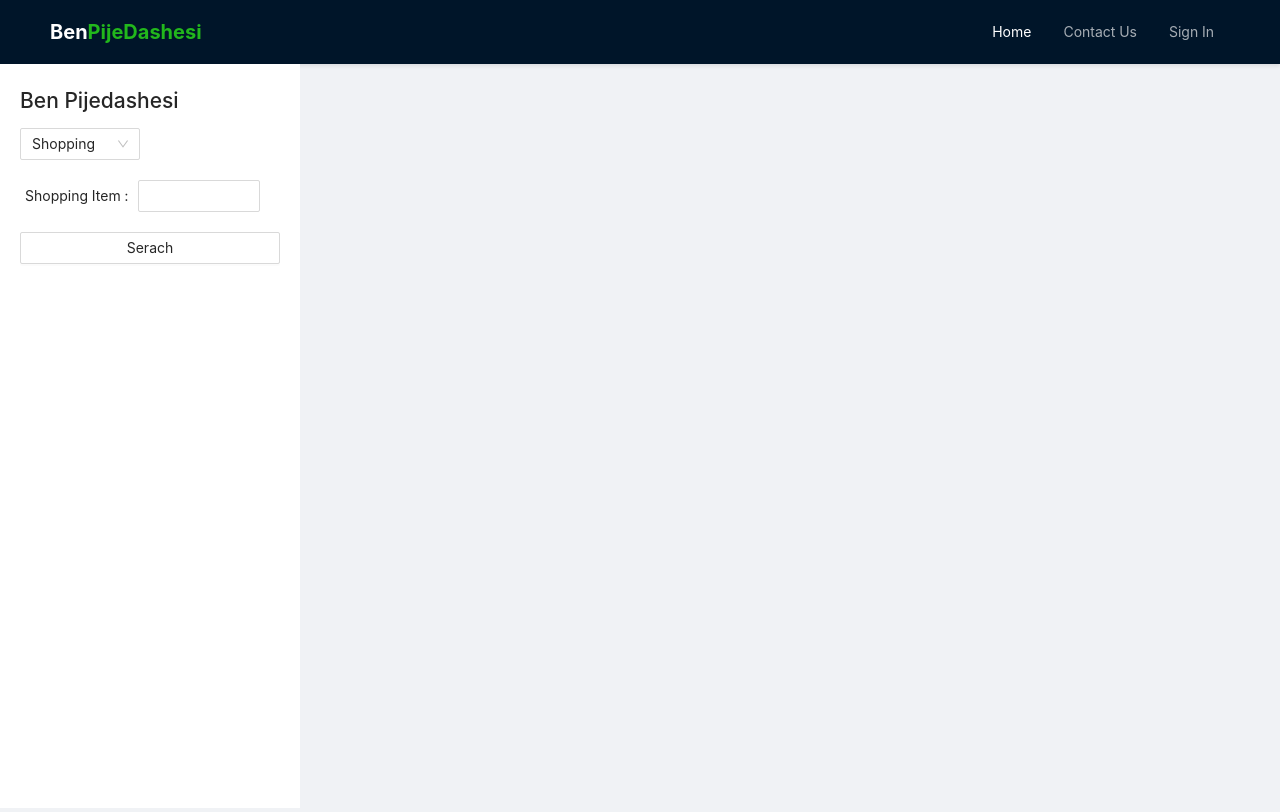
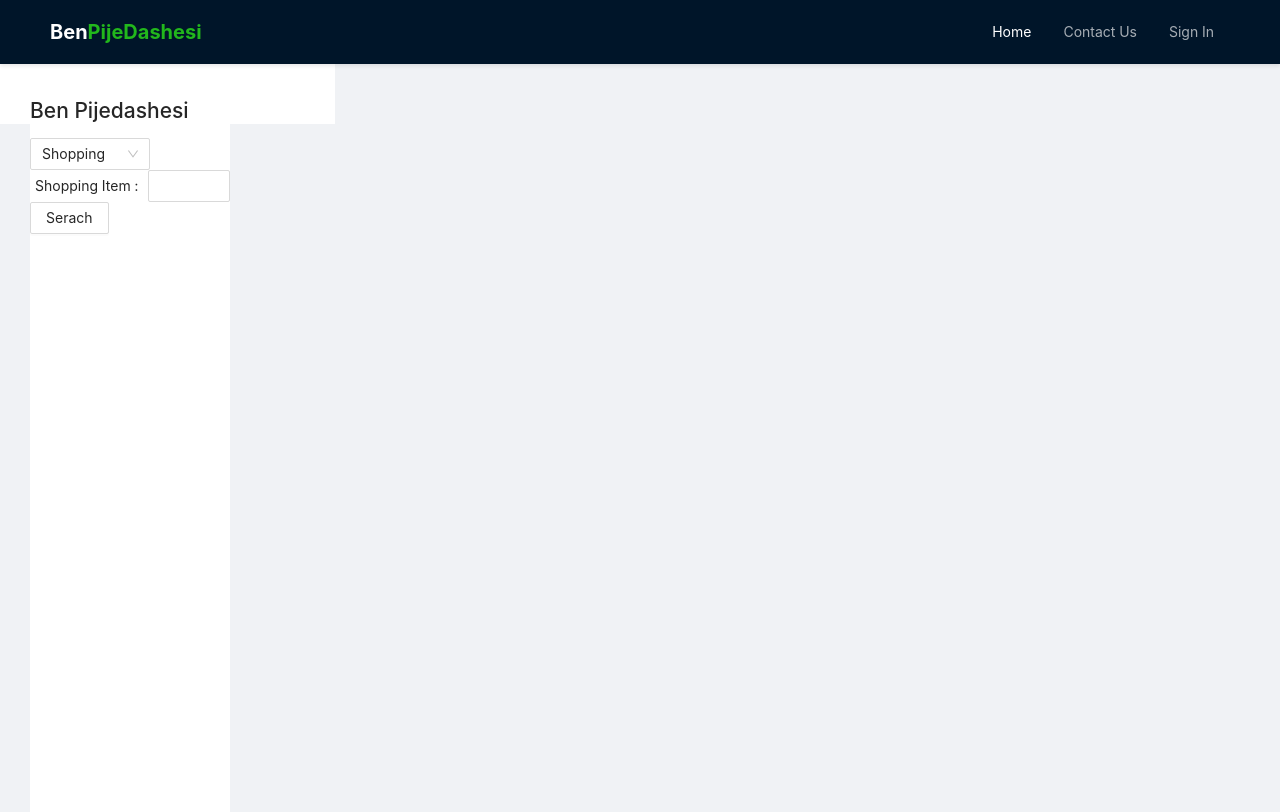
Before and after one commit to erssi/web-scraping, a React (Create React App) app in the folder my-app/: page / in a window 1280 px wide. Built offline with nearby package versions, Linux system fonts and the light colour scheme.

Commit message:
Add Changes

```diff
--- a/my-app/src/App.scss
+++ b/my-app/src/App.scss
@@ -6,118 +6,3 @@
   justify-content: center;
   align-items: center;
 }
-.App {
-  width: 100%;
-  overflow-x: auto;
-  position: relative;
-}
-
-.opa {
-  padding-bottom: 20px;
-  display: flex;
-  position: relative;
-}
-.search {
-  max-width: 300px;
-  width: 100%;
-  height: 93vh;
-  background: #ffffff;
-  padding: 20px;
-  position: fixed;
-  z-index: 99;
-  margin-right: 100px;
-  &-box {
-    display: flex;
-    flex-direction: column;
-    gap: 20px;
-    input {
-      margin-right: 20px;
-    }
-    &__btn {
-      background-color: #718fb1;
-      color: white;
-    }
-  }
-}
-
-ul {
-  padding: 20px;
-}
-
-.search-container {
-  display: flex;
-  justify-content: center;
-  flex-wrap: wrap;
-  gap: 30px;
-}
-.amazon {
-  max-width: 350px;
-
-  width: 100%;
-  height: 350px;
-}
-.search-shopping__card {
-  max-width: 400px;
-  position: relative !important;
-  width: 100%;
-  height: 340px;
-  margin: 20px auto !important;
-  border-radius: 10px !important;
-  box-shadow: 1px 2px 5px rgba(0, 0, 0, 0.5) !important;
-
-  h2 {
-    font-size: 1.5rem;
-    font-weight: bold;
-    padding: 4px;
-    text-transform: capitalize;
-    border: 1px solid #acb89a;
-    max-width: 200px;
-    text-align: center;
-  }
-  .p {
-    font-size: 14px;
-    font-weight: 500;
-    color: #000;
-    line-height: 18px;
-  }
-  &--content {
-    display: flex;
-    gap: 10px;
-  }
-  &--img {
-    border-radius: 10px;
-    padding: 4px;
-    border: 1px solid rgba(0, 0, 0, 0.5);
-  }
-  &--price {
-    font-size: 1.5rem;
-    font-weight: bold;
-    color: #000;
-    text-align: center;
-  }
-  &--rating {
-    font-size: 1rem;
-    font-weight: bold;
-    color: rgb(45, 122, 45);
-    text-align: center;
-  }
-  .search-flex {
-    display: flex;
-    justify-content: space-between;
-  }
-
-  &__footer {
-    position: absolute;
-    bottom: 5px;
-    width: 86%;
-    &--content {
-      display: flex;
-      flex-direction: column;
-      align-items: center;
-    }
-  }
-}
-
-.ant-card {
-  position: relative !important;
-}
--- a/my-app/src/App.tsx
+++ b/my-app/src/App.tsx
@@ -16,6 +16,7 @@ import Contact from './views/Contact/Contact';
 import NotFound from './views/Error/NotFound';
 import Home from './views/Home/Home';
 import MyProfile from './views/User/MyProfile';
+import './App.scss';
 const App = () => {
   const token = useSelector((state: any) => state.auth.token);
   const dispatch = useDispatch();
--- a/my-app/src/views/Home/Home.scss
+++ b/my-app/src/views/Home/Home.scss
@@ -0,0 +1,18 @@
+.home {
+  display: flex;
+
+  gap: 20px;
+  &-search {
+    background: white;
+    width: 335px;
+    padding: 30px;
+    position: relative;
+    &-fixed {
+      background: white;
+      max-width: 200px;
+      width: 100%;
+      height: 100vh;
+      position: fixed;
+    }
+  }
+}
--- a/my-app/src/views/Home/Home.tsx
+++ b/my-app/src/views/Home/Home.tsx
@@ -1,36 +1,36 @@
-import { Button, Card, Select, Spin } from "antd";
-import React, { useState } from "react";
-import { useSelector } from "react-redux";
+import { Button, Card, Select, Spin } from 'antd';
+import React, { useState } from 'react';
+import { useSelector } from 'react-redux';
 
-import "../../App.scss";
-import SearchButton from "../../components/SearchButton";
-import SearchShoppingItem from "../../components/SearchShoppingItem";
-import { openNotification } from "../../components/ToastNotifcation/Notification";
-import { ApiService } from "../../services/apiService";
-import { JobsItem, ShopingItem } from "../../types/general";
+import './Home.scss';
+import SearchButton from '../../components/SearchButton';
+import SearchShoppingItem from '../../components/SearchShoppingItem';
+import { openNotification } from '../../components/ToastNotifcation/Notification';
+import { ApiService } from '../../services/apiService';
+import { JobsItem, ShopingItem } from '../../types/general';
 
 function Home() {
-  const [searchQuery, setSearchQuery] = useState("");
+  const [searchQuery, setSearchQuery] = useState('');
   const [items, setitems] = useState({
     amazon: [] as ShopingItem[],
     ebay: [] as ShopingItem[],
   });
   const [isLoading, setIsLoading] = useState(false);
   const { Option } = Select;
-  const [dropdownValue, setDropdownValue] = useState("Shopping");
+  const [dropdownValue, setDropdownValue] = useState('Shopping');
   const [jobs, setJobs] = useState({
     flexjobs: [] as JobsItem[],
     indeed: [] as JobsItem[],
   });
-  const [location, setLocation] = useState("");
+  const [location, setLocation] = useState('');
   const accessToken = useSelector((state: any) => state.auth.token);
 
   const benRakia = async () => {
     setIsLoading(true);
     try {
-      if (dropdownValue === "Shopping") {
+      if (dropdownValue === 'Shopping') {
         if (!searchQuery) {
-          return openNotification("Error", "Please enter a search query !");
+          return openNotification('Error', 'Please enter a search query !');
         }
         let res: any = null;
 
@@ -45,8 +45,8 @@ function Home() {
       } else {
         if (!searchQuery || !location) {
           return openNotification(
-            "Error",
-            "Please enter a search query and location to search for jobs"
+            'Error',
+            'Please enter a search query and location to search for jobs'
           );
         }
         let res: any = null;
@@ -77,7 +77,7 @@ function Home() {
     setLocation(e.target.value);
   };
   const onKeyPress = (e: React.KeyboardEvent<HTMLInputElement>) => {
-    if (e.key === "Enter") {
+    if (e.key === 'Enter') {
       benRakia();
     }
   };
@@ -91,122 +91,123 @@ function Home() {
   const renderSelect = () => {
     return (
       <>
-        {" "}
+        {' '}
         <Select
-          defaultValue="Shopping"
+          defaultValue='Shopping'
           style={{ width: 120 }}
           onChange={handleChange}
         >
-          <Option value="Shopping">Shopping</Option>
-          <Option value="Jobs">Jobs</Option>
+          <Option value='Shopping'>Shopping</Option>
+          <Option value='Jobs'>Jobs</Option>
         </Select>
       </>
     );
   };
 
   return (
-    <div className="opa">
-      <div className="search">
-        {" "}
+    <div className='home'>
+      <div className='home-search'>
+        <div className='home-search-fixed'>
           <h1>Ben Pijedashesi</h1>
-        <div className="search-box">
-          {renderSelect()}{" "}
+          <div className='home-search__box'>
+            {renderSelect()}{' '}
             <div
               style={{
-              width: "100%",
-              display: "flex",
-              justifyContent: "center",
-              alignItems: "center",
-              gap: "5px",
+                width: '100%',
+                display: 'flex',
+                justifyContent: 'center',
+                alignItems: 'center',
+                gap: '5px',
               }}
             >
-            <span style={{ whiteSpace: "nowrap", margin: "0 5px" }}>
-              {dropdownValue === "Shopping"
-                ? "Shopping Item :"
-                : " Job Title :"}
+              <span style={{ whiteSpace: 'nowrap', margin: '0 5px' }}>
+                {dropdownValue === 'Shopping'
+                  ? 'Shopping Item :'
+                  : ' Job Title :'}
               </span>
               <SearchButton onChange={onChange} onKeyPress={onKeyPress} />
             </div>
-          {dropdownValue === "Jobs" && (
+            {dropdownValue === 'Jobs' && (
               <div
                 style={{
-                width: "100%",
-                display: "flex",
-                justifyContent: "center",
-                alignItems: "center",
-                gap: "5px",
+                  width: '100%',
+                  display: 'flex',
+                  justifyContent: 'center',
+                  alignItems: 'center',
+                  gap: '5px',
                 }}
               >
-              <span>Location: </span>{" "}
+                <span>Location: </span>{' '}
                 <SearchButton onChange={onHandleLocation} />
               </div>
             )}
-          <Button className="search-box__btn" onClick={benRakia}>
+            <Button className='search-box__btn' onClick={benRakia}>
               Serach
             </Button>
           </div>
-      </div>{" "}
-      <div className="App">
+        </div>
+      </div>{' '}
+      <div className='home-container'>
         {isLoading ? (
-          <div className="loader">
+          <div className='loader'>
             <Spin />
           </div>
         ) : (
-          <div className="search-container">
-            {dropdownValue === "Shopping" && (
+          <div className='home-container__search-items'>
+            {dropdownValue === 'Shopping' && (
               <>
                 {items && (
                   <>
-                    <div className="search-container__left">
+                    <div className='home-container__search-items--left'>
                       {items?.amazon?.map(item => (
                         <SearchShoppingItem
                           {...item}
-                          shopType="amazon"
+                          shopType='amazon'
                           key={item.id}
                         />
-                      ))}{" "}
+                      ))}{' '}
                     </div>
-                    <div className="search-container__right">
+                    <div className='home-container__search-items--right'>
                       {items?.ebay?.map(item => (
                         <SearchShoppingItem
                           {...item}
-                          shopType="ebay"
+                          shopType='ebay'
                           key={item.id}
                         />
-                      ))}{" "}
+                      ))}{' '}
                     </div>
                   </>
                 )}
               </>
             )}
 
-            {dropdownValue === "Jobs" && (
+            {dropdownValue === 'Jobs' && (
               <>
-                <div className="jobs">
+                <div className='home-container__search-items'>
                   {jobs?.flexjobs?.map((job: any) => (
-                    <Card className="search-shopping__card">
+                    <Card className='home-container__search-items--left'>
                       <h1>{job.title}</h1>
                       {job.company && <h3>{job.company}</h3>}
                       <span>{job.date} </span>
                       <br />
                       <span>Location : {job.location}</span>
                       <br />
-                      <a target={"_"} href={job.link}>
+                      <a target={'_'} href={job.link}>
                         Visit
                       </a>
                     </Card>
                   ))}
-                </div>{" "}
-                <div className="jobs">
+                </div>{' '}
+                <div className='jobs'>
                   {jobs?.indeed?.map((job: any) => (
-                    <Card className="search-shopping__card">
+                    <Card className='home-container__search-items--right'>
                       <h1>{job.title}</h1>
                       {job.company && <h3>{job.company}</h3>}
                       <span>{job.date} </span>
                       <br />
                       <span>Location : {job.location}</span>
                       <br />
-                      <a target={"_"} href={job.link}>
+                      <a target={'_'} href={job.link}>
                         Visit
                       </a>
                     </Card>
```
Lines whose indentation alone changed are shown as unchanged.
